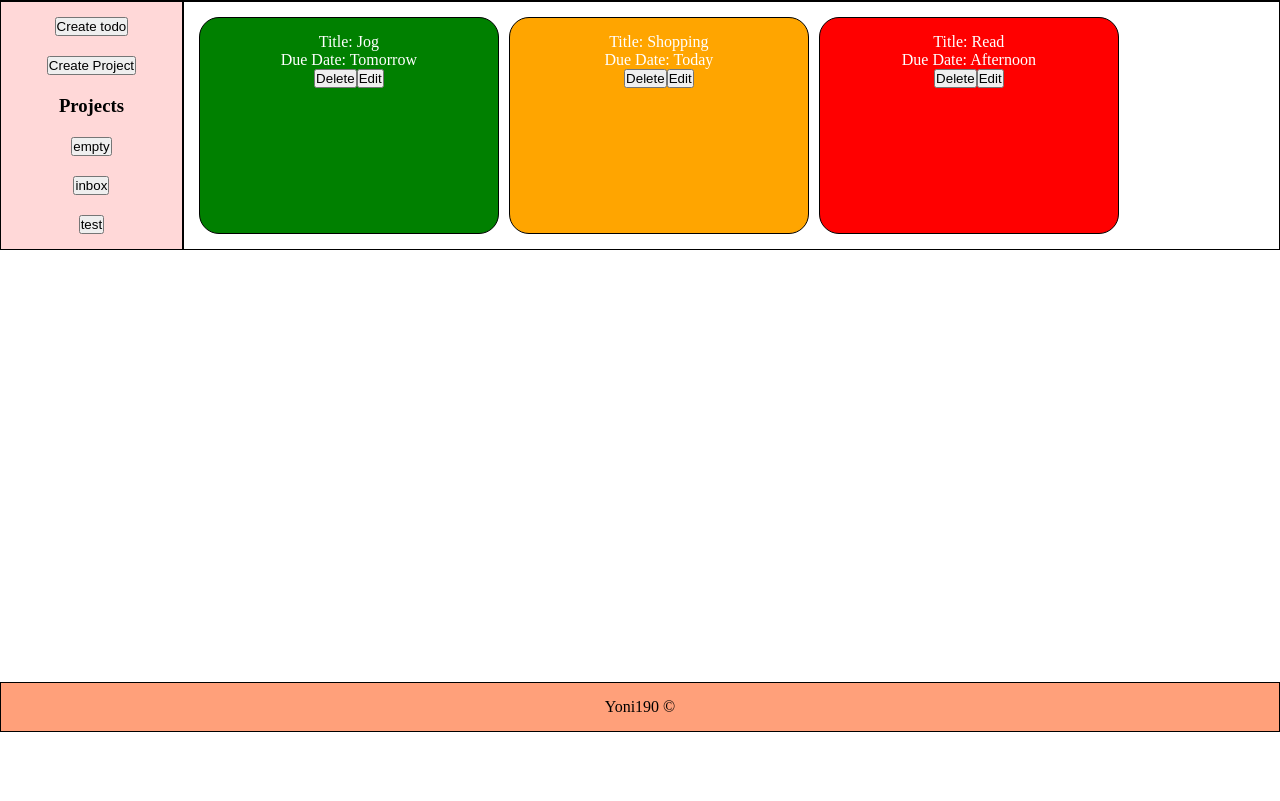
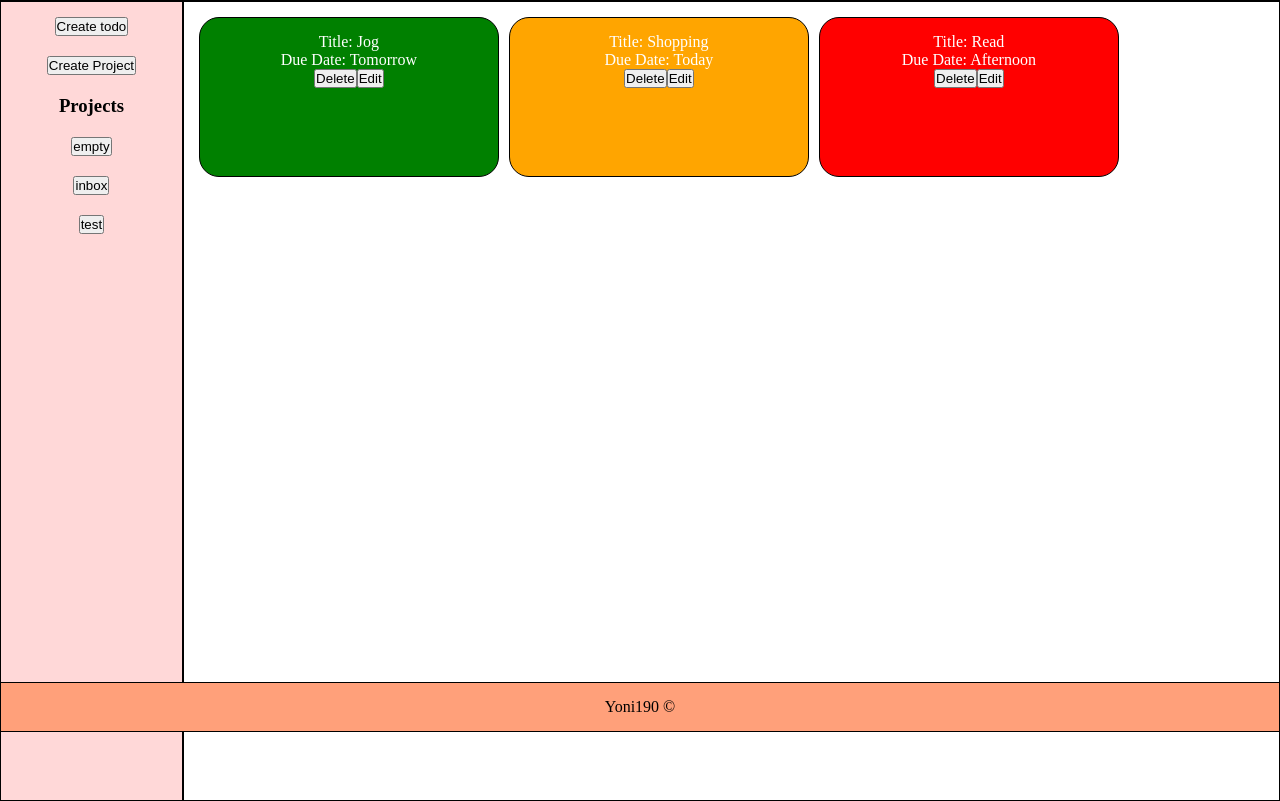
Before and after one commit to Yoni190/todo-list, a website built with webpack: page src/template.html in a window 1280 px wide. Both pictures are taken after a click on the button "inbox". Shown: the part 68-869 px from the top of the page. Before the commit the page ends 800 px from the top, so only its background shows below. Built offline with nearby package versions, Linux system fonts and the light colour scheme.

Commit message:
Fill the height

```diff
--- a/src/style.css
+++ b/src/style.css
@@ -50,11 +50,13 @@ footer {
     display: grid;
     grid-template-columns: repeat(auto-fit, minmax(300px, 15%));
     gap: 10px;
+    height: 100vh;
 }
 
 .card {
     text-align: center;
     border-radius: 20px;
+    height: 20vh;
 }
 
 form {
```
